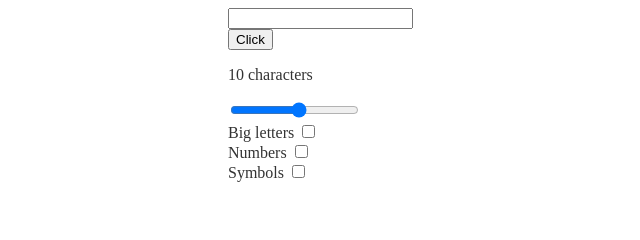
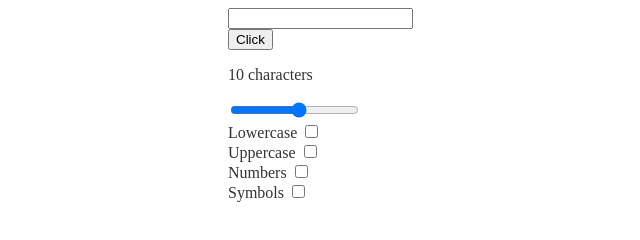
Before and after one commit to PawelRod/Password-Generator, a website built with webpack: page src/index.html in a window 1280 px wide. Shown: the whole page, without its empty margins (307-947 px from the left). Built offline with nearby package versions, Linux system fonts and the light colour scheme.

Commit message:
Fix body generator options naming

```diff
--- a/src/index.html
+++ b/src/index.html
@@ -14,8 +14,12 @@
             <p id="charInfo">10 characters</p>
             <input id="range" type="range" min="3" max="16" value="10">
             <div>
-                <label for="bigLettersBox">Big letters</label>
-                <input type="checkbox" id="bigLettersBox">
+                <label for="lowercase">Lowercase</label>
+                <input type="checkbox" id="lowercaseBox">
+            </div>
+            <div>
+                <label for="uppercase">Uppercase</label>
+                <input type="checkbox" id="uppercaseBox">
             </div>
             <div>
                 <label for="numbersBox">Numbers</label>
```
